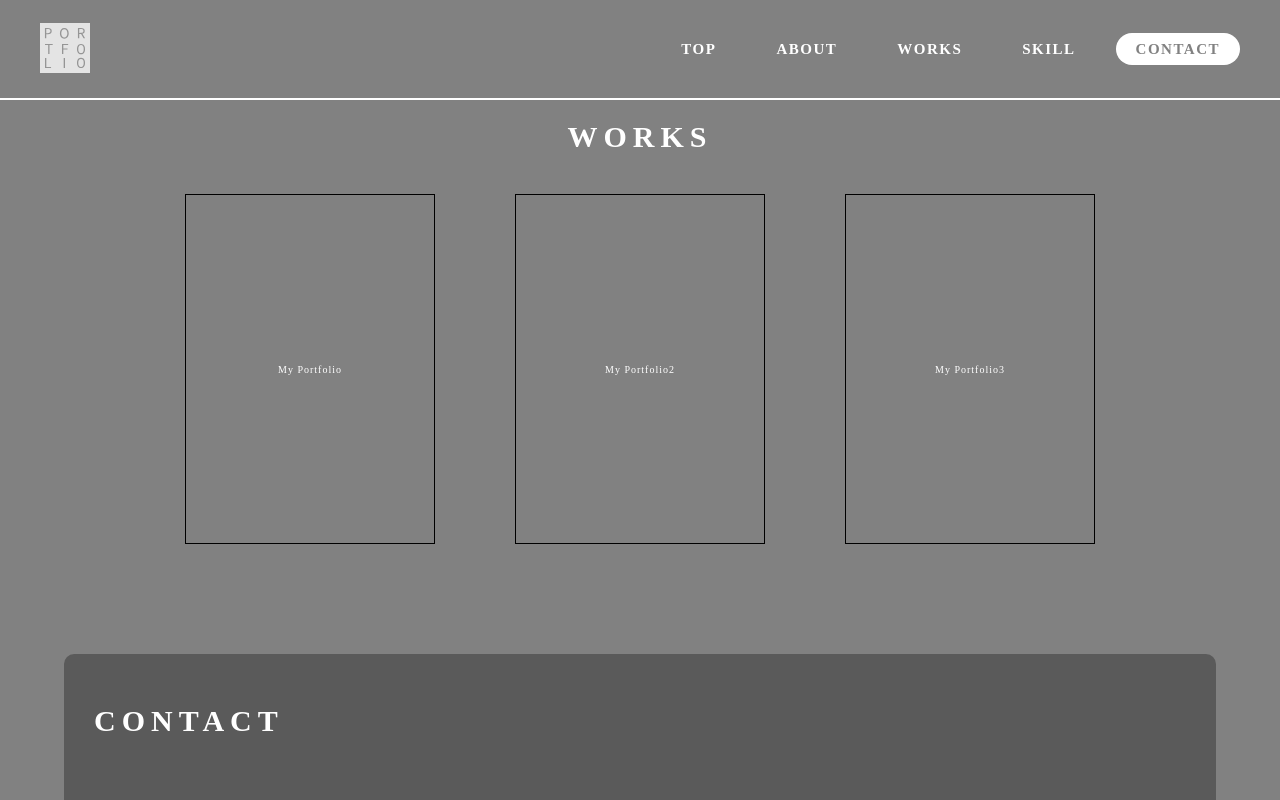
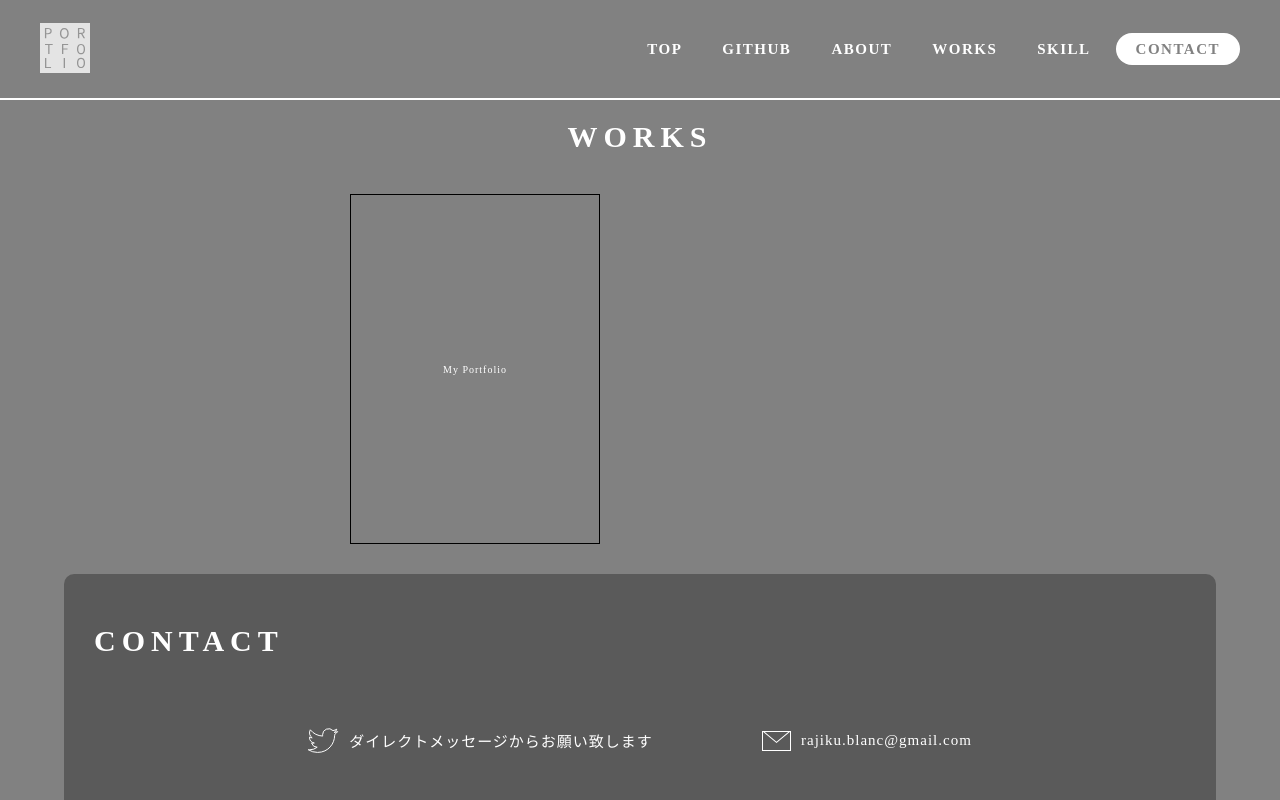
Before and after one commit to RajikuBlanc/next-myportfolio, a Next.js app: page /works in a window 1280 px wide. Shown: the top 800 px of the page. Built offline with nearby package versions, Linux system fonts and the light colour scheme.

Commit message:
commmit coding comp

```diff
--- a/components/molecules/Burger.jsx
+++ b/components/molecules/Burger.jsx
@@ -10,7 +10,7 @@ export default function Burger({ open, setOpen }) {
     </Burger_div>
   );
 }
-// propTypesを使用することでpropsに値を入れ忘れていた時にエラーが出る
+
 Burger.propTypes = {
   open: bool.isRequired,
   setOpen: func.isRequired
@@ -19,7 +19,7 @@ Burger.propTypes = {
 const Burger_div = styled.div`
   display: none;
   position: absolute;
-  top: 3rem;
+  top: 1.5rem;
   right: 3rem;
   flex-direction: column;
   justify-content: space-around;
--- a/components/organisms/Header.jsx
+++ b/components/organisms/Header.jsx
@@ -6,6 +6,7 @@ import { Medias } from '../../styles/Media';
 import Burger from '../molecules/Burger';
 import { useState } from 'react';
 import Menu from '../molecules/Menu';
+import githubIcon from '../../src/images/icon/github-icon.svg';
 
 export default function Header() {
   const navMenu = [{ name: 'about' }, { name: 'works' }, { name: 'skill' }, { name: 'contact' }];
@@ -24,6 +25,11 @@ export default function Header() {
         <li>
           <Link href="/">
             <a className="navItem">top</a>
+          </Link>
+        </li>
+        <li>
+          <Link href="https://github.com/RajikuBlanc" target="_blank">
+            <a className="navItem">github</a>
           </Link>
         </li>
         {navMenu.map(item => {
@@ -59,6 +65,9 @@ const HeaderStyle = styled.header`
   z-index: 9999;
   border-bottom: 2px solid var(--white);
   margin-bottom: 2rem;
+  ${Medias.tab} {
+    height: 70px;
+  }
 
   .navItem {
     font-size: 1.5rem;
@@ -66,7 +75,7 @@ const HeaderStyle = styled.header`
     font-weight: bold;
     text-transform: uppercase;
     transition: all 0.5s;
-    padding: 0.5rem 2rem;
+    padding: 0.5rem 1.5rem;
     border-radius: 5px;
     &:hover {
       background-color: rgba(255, 255, 255, 0.3);
@@ -87,7 +96,7 @@ const HeaderStyle = styled.header`
 const NavList_ul = styled.ul`
   display: flex;
   align-items: center;
-  gap: 2rem;
+  gap: 1rem;
   ${Medias.tab} {
     display: none;
   }
--- a/src/data/worksdata.js
+++ b/src/data/worksdata.js
@@ -1,15 +1,13 @@
 const works = [
   {
     id: 1,
-    title: 'My Portfolio'
-  },
-  {
-    id: 2,
-    title: 'My Portfolio2'
-  },
-  {
-    id: 3,
-    title: 'My Portfolio3'
+    title: 'My Portfolio',
+    img: '',
+    productionTime: '1週間',
+    commitment: 'こだわり',
+    hardships: '苦労したこと',
+    github: 'https://github.com/RajikuBlanc/next-myportfolio',
+    url: ''
   }
 ];
 
```
Also changed, not shown: components/organisms/AboutSection.jsx (+9 -0 lines), src/images/icon/github-icon.svg (added).
